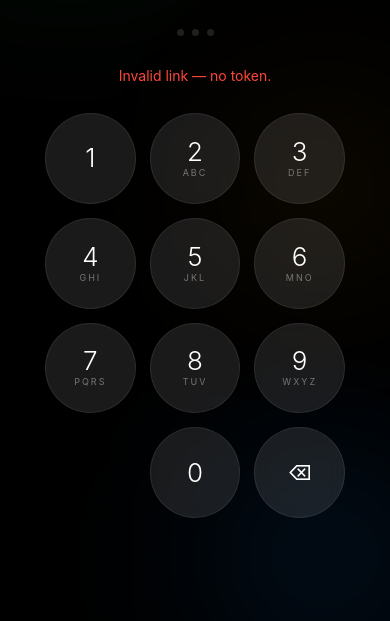
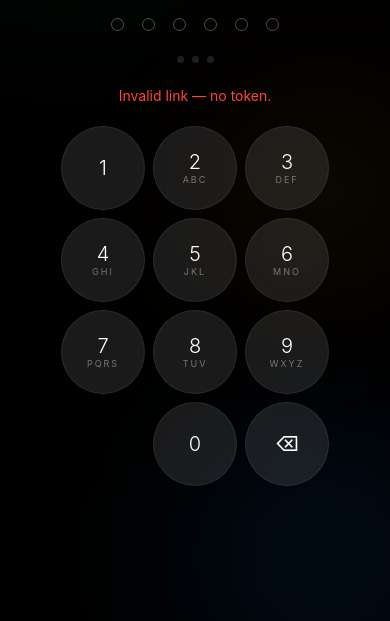
Before and after one commit to hrithikeshthulluri7-png/sideon-qr-access, a website: page public/pin.html in a window 390 px wide. Shown: the part 223-844 px from the top of the page. Drawn offline with Linux system fonts and the light colour scheme.

Commit message:
Fix PIN pad double-input and centering on mobile
Removed all ontouchstart handlers (kept only onclick) to prevent double-fire
on iOS tap. Added touch-action: manipulation to body and .key to suppress
300ms delay without triggering both touchstart+click. Fixed screen layout to
height: 100dvh with overflow: hidden and clamp() gaps so the keypad stays
centered and within bounds on all phone sizes.

Co-Authored-By: RuFlo <ruv@ruv.net>

```diff
--- a/public/pin.html
+++ b/public/pin.html
@@ -21,6 +21,7 @@
     font-family: -apple-system, BlinkMacSystemFont, 'SF Pro Display', 'Helvetica Neue', sans-serif;
     background: #000; color: #fff;
     -webkit-font-smoothing: antialiased;
+    touch-action: manipulation;
   }
 
   /* ── Ambient orbs ── */
@@ -39,11 +40,12 @@
   /* ── Layout ── */
   .screen {
     position: relative; z-index: 1;
-    min-height: 100dvh;
+    height: 100dvh;
     display: flex; flex-direction: column;
     align-items: center; justify-content: center;
-    padding: 24px 0 48px;
-    gap: 28px;
+    padding: 16px 0 24px;
+    gap: clamp(10px, 2.5vh, 22px);
+    overflow: hidden;
   }
 
   /* ── Header ── */
@@ -99,9 +101,9 @@
   .keypad {
     display: grid;
     grid-template-columns: repeat(3, 1fr);
-    gap: 14px;
-    width: 100%; max-width: 340px;
-    padding: 0 20px;
+    gap: clamp(8px, 2vw, 14px);
+    width: 100%; max-width: 300px;
+    padding: 0 16px;
   }
   .key {
     display: flex; flex-direction: column;
@@ -112,19 +114,18 @@
     -webkit-backdrop-filter: blur(10px);
     border: 1px solid rgba(255,255,255,0.08);
     cursor: pointer;
-    transition: transform 0.1s, background 0.1s, box-shadow 0.1s;
+    touch-action: manipulation;
     -webkit-tap-highlight-color: transparent;
     user-select: none;
+    transition: transform 0.08s, background 0.08s;
   }
-  .key:active, .key.pressed {
-    transform: scale(0.88);
+  .key:active {
+    transform: scale(0.87);
     background: rgba(255,255,255,0.22);
-    box-shadow: 0 0 20px rgba(255,255,255,0.08);
   }
-  .key .num { font-size: 26px; font-weight: 300; line-height: 1; }
+  .key .num { font-size: clamp(20px, 5vw, 26px); font-weight: 300; line-height: 1; }
   .key .sub { font-size: 9px; color: rgba(255,255,255,0.4); letter-spacing: 2px; margin-top: 2px; }
-  .key.ghost { background: transparent; border-color: transparent; cursor: default; }
-  .key.ghost:active { transform: none; background: transparent; }
+  .key.ghost { background: transparent; border-color: transparent; cursor: default; pointer-events: none; }
   .key.del { font-size: 20px; }
   .keypad.locked .key { opacity: 0.15; pointer-events: none; }
 
@@ -204,18 +205,18 @@
   <div class="spinner" id="spinner"></div>
 
   <div class="keypad" id="keypad">
-    <div class="key" ontouchstart="press('1')" onclick="press('1')"><span class="num">1</span></div>
-    <div class="key" ontouchstart="press('2')" onclick="press('2')"><span class="num">2</span><span class="sub">ABC</span></div>
-    <div class="key" ontouchstart="press('3')" onclick="press('3')"><span class="num">3</span><span class="sub">DEF</span></div>
-    <div class="key" ontouchstart="press('4')" onclick="press('4')"><span class="num">4</span><span class="sub">GHI</span></div>
-    <div class="key" ontouchstart="press('5')" onclick="press('5')"><span class="num">5</span><span class="sub">JKL</span></div>
-    <div class="key" ontouchstart="press('6')" onclick="press('6')"><span class="num">6</span><span class="sub">MNO</span></div>
-    <div class="key" ontouchstart="press('7')" onclick="press('7')"><span class="num">7</span><span class="sub">PQRS</span></div>
-    <div class="key" ontouchstart="press('8')" onclick="press('8')"><span class="num">8</span><span class="sub">TUV</span></div>
-    <div class="key" ontouchstart="press('9')" onclick="press('9')"><span class="num">9</span><span class="sub">WXYZ</span></div>
+    <div class="key" onclick="press('1')"><span class="num">1</span></div>
+    <div class="key" onclick="press('2')"><span class="num">2</span><span class="sub">ABC</span></div>
+    <div class="key" onclick="press('3')"><span class="num">3</span><span class="sub">DEF</span></div>
+    <div class="key" onclick="press('4')"><span class="num">4</span><span class="sub">GHI</span></div>
+    <div class="key" onclick="press('5')"><span class="num">5</span><span class="sub">JKL</span></div>
+    <div class="key" onclick="press('6')"><span class="num">6</span><span class="sub">MNO</span></div>
+    <div class="key" onclick="press('7')"><span class="num">7</span><span class="sub">PQRS</span></div>
+    <div class="key" onclick="press('8')"><span class="num">8</span><span class="sub">TUV</span></div>
+    <div class="key" onclick="press('9')"><span class="num">9</span><span class="sub">WXYZ</span></div>
     <div class="key ghost"></div>
-    <div class="key" ontouchstart="press('0')" onclick="press('0')"><span class="num">0</span></div>
-    <div class="key del" ontouchstart="del()" onclick="del()">⌫</div>
+    <div class="key" onclick="press('0')"><span class="num">0</span></div>
+    <div class="key del" onclick="del()">⌫</div>
   </div>
 </div>
 
```
